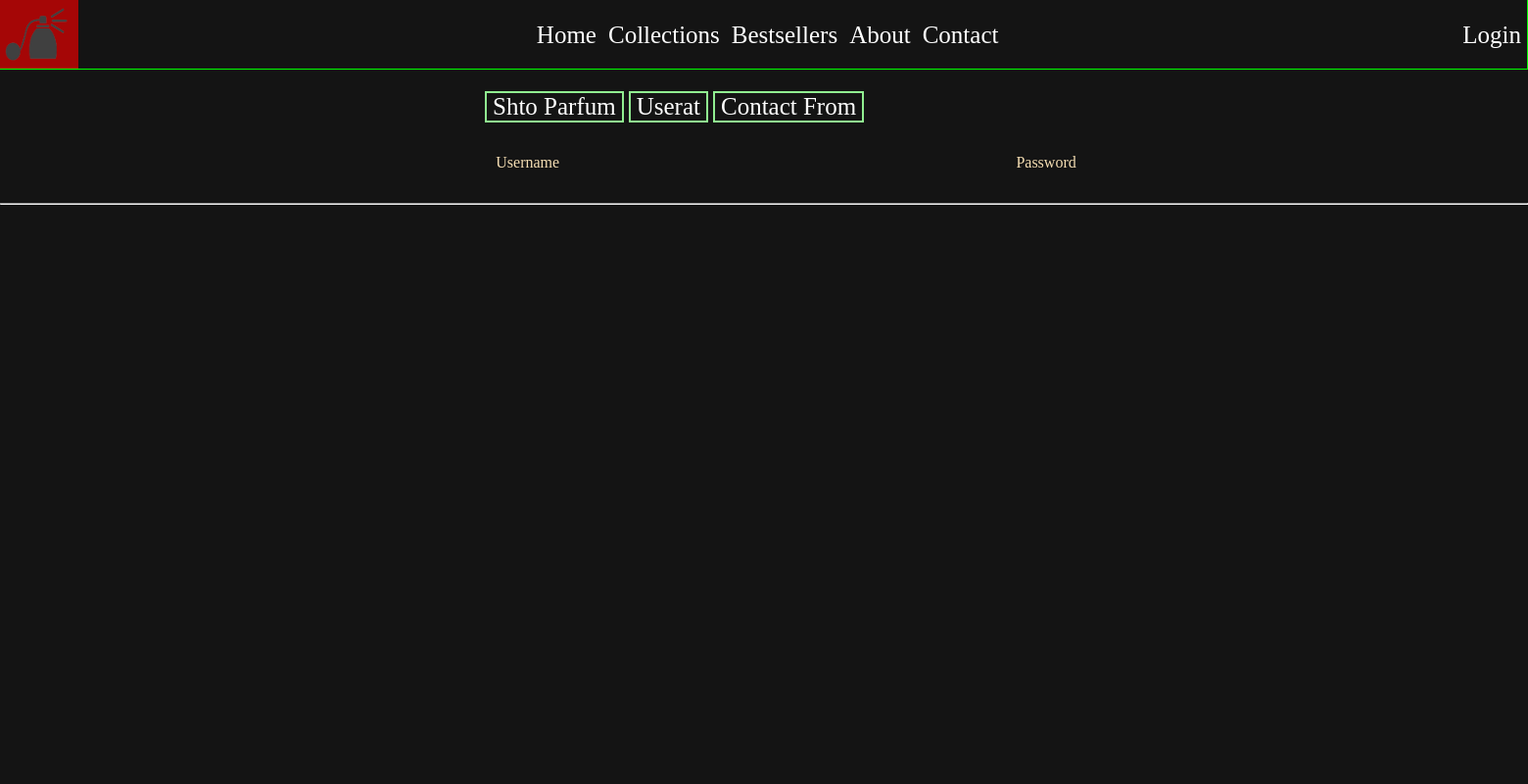
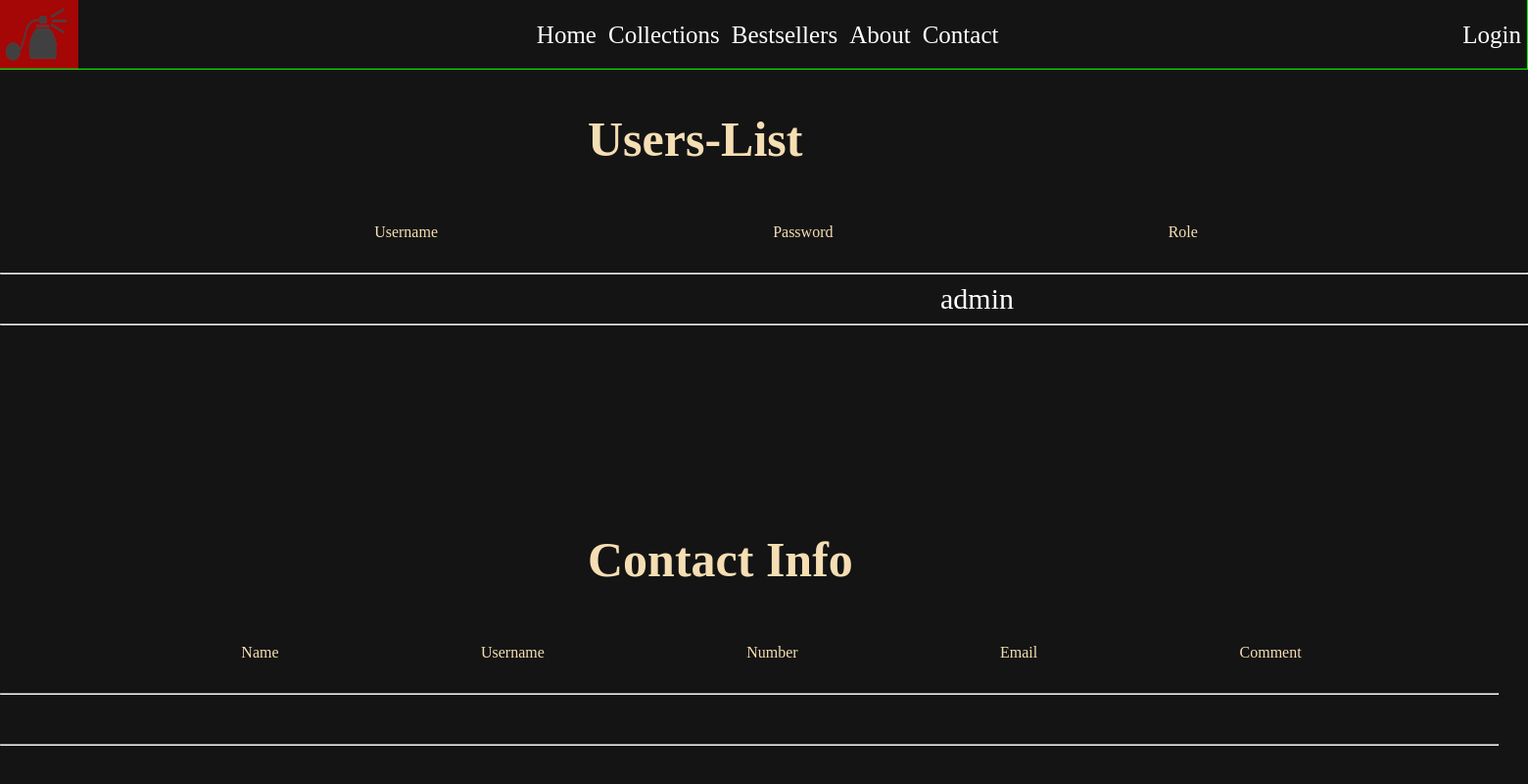
Before and after one commit to RinorPaqarizi/Projekti, a PHP site: page /dashboard.php in a window 1560 px wide. Shown: the whole page at 98% size. Run offline with PHP 8.4, Linux system fonts and the light colour scheme; tables that the repository leaves empty or names only in its code hold one stand-in row (values such as "Sample post"); data that the repository does not hold is empty.

Commit message:
php pjesa tjeter

```diff
--- a/Style/style.css
+++ b/Style/style.css
@@ -46,22 +46,10 @@
     color: green;
     border: white 2px solid;
 }
-@font-face{
-    font-family: firstDiv;
-    src: url(Fonts/LobsterTwo-Regular.ttf);
-}
 
-@font-face{
-    font-family: secondDiv;
-    src: url(Fonts/LobsterTwo-Italic.ttf);
-}
 @font-face{
     font-family: thirdDiv;
     src: url(Fonts/Rokkitt-Light.ttf);
-}
-@font-face{
-    font-family: fourthDiv;
-    src: url(Fonts/Sanctuary.ttf);
 }
 
 h1{
--- /dev/null
+++ b/Style/style5.css
@@ -0,0 +1,38 @@
+.rows{
+    padding-left: 320px;
+    color:white;
+    font-size: 30px;
+}
+.rows2{
+    padding-left: 100px;
+    color:white;
+    font-size: 30px;
+    width: 100px;
+}
+.box2{
+    position: absolute;
+    top: 500px;
+}
+.h2s{
+    color:wheat;
+    margin-left: 600px;
+    font-size: 50px;
+    width: 930px;
+}
+#form-style{
+    padding: 20px;
+    position: absolute;
+    display: flex;
+    flex-direction: column;
+    text-align: center;
+    top: 180px;
+    left: 34%;
+    border: 2px lime solid;
+    bottom: 20px;
+
+}
+#form-style>label{
+    color: white;
+    font-size: 30px;
+    padding: 7px;
+}
--- a/dashboard.php
+++ b/dashboard.php
@@ -3,40 +3,92 @@
 <head>
     <link rel="stylesheet" href="Style/style.css" type="text/css">
     <link rel="stylesheet" href="Style/style4.css" type="text/css">
+    <link rel="stylesheet" href="Style/style5.css" type="text/css">
 </head>
 <body>
     <div id="header">
         <img src="Photos/icon.PNG" alt="icon">
         <ul id="ul1">
-            <li class="li"><a href="index.html">Home</a></li>
-            <li class="li"><a href="collections.html">Collections </a></li>
-            <li class="li"><a href="bestsellers.html">Bestsellers</a></li>
-            <li class="li"><a href="about_us.html">About </a></li>
-            <li class="li"><a href="contact_us.html">Contact</a></li>
+            <li class="li"><a href="index.php">Home</a></li>
+            <li class="li"><a href="collections.php">Collections </a></li>
+            <li class="li"><a href="bestsellers.php">Bestsellers</a></li>
+            <?php if(isset($_COOKIE['logedInUser'])&&strpos($_COOKIE['logedInUser'], '1') !== false)
+           {?>
+             <li class="li"><a href="./dashboard.php">Dashboard</a></li>
+
+             <?php }?>
+
+            <li class="li"><a href="about_us.php">About </a></li>
+            <li class="li"><a href="contact_us.php">Contact</a></li>
 
         </ul>
         <ul id="ul2">
-            <li class="li"><a href="Login.html">Login</a></li>
+        <?php if(!isset($_COOKIE['logedInUser'])) {?><li class="li"><a href="Login.php">Login</a></li><?php }?>
 
         </ul>
     </div>
 
-    <div id="list-div">
-        <ul id="ul-l">
-            <li class="li-s"><a onclick="changeOption(0)">Shto Parfum</a></li>
-            <li class="li-s"><a onclick="changeOption(1)">Userat</a></li>
-            <li class="li-s"><a onclick="changeOption(2)">Contact From</a></li>
-        </ul>
+    <div class="box1">
+				<div id="users-tab">
+					<h2 class="h2s">Users-List</h2>
+					<?php
+						$dbc = mysqli_connect('localhost', 'root','', 'Login') or die("Gabim gjat lidhjes.");
 
+						$query = "SELECT * FROM users";
+						$result=mysqli_query($dbc,$query); ?>
+						<div id="log-div"class="options " >
+                          <ul class="ul-log" >
+                          <li class="cont-li"><p class="p-li">Username</p></li>
+                        <li class="cont-li"><p class="p-li">Password</p></li>
+                        <li class="cont-li"><p class="p-li">Role</p></li>
+                        </ul>
+                        <hr>
+                        </div>
+						<?php
+						while ($row = mysqli_fetch_array($result)) {
+							echo "<div class=\"list-item\">
+									<span class=\"rows\">".$row['Username']."</span>
+                                    <span  class=\"rows\">".$row['Password']."</span>
+									<span  class=\"rows\">".$row['role']."</span>
+                                    <hr/>
+								</div>";
+						}
+					?>
+				</div>
     </div>
+    <div class="box2">
+				<div id="users-tab">
+					<h2 class="h2s">Contact Info</h2>
+					<?php
+						$dbc = mysqli_connect('localhost', 'root','', 'login') or die("Gabim gjat lidhjes.");
 
-    <div id="log-div"class="options " >
-        <ul class="ul-log" >
-            <li class="cont-li"><p class="p-li">Username</p></li>
-            <li class="cont-li"><p class="p-li">Password</p></li>
-        </ul>
-        <hr>
-    </div>
+						$query = "SELECT * FROM contact";
+						$result=mysqli_query($dbc,$query); ?>
+						<div id="log-div"class="options " >
+                          <ul class="ul-log" >
+                          <li class="cont-li"><p class="p-li">Name</p></li>
+                          <li class="cont-li"><p class="p-li">Username</p></li>
+                        <li class="cont-li"><p class="p-li">Number</p></li>
+                        <li class="cont-li"><p class="p-li">Email</p></li>
+                        <li class="cont-li"><p class="p-li">Comment</p></li>
+                        </ul>
+                        <hr>
+                        </div>
+						<?php
+						while ($row = mysqli_fetch_array($result)) {
+							echo "<div class=\"list-item\">
+                                    <span class=\"rows2\">".$row['Name']."</span>
+									<span class=\"rows2\">".$row['Username']."</span>
+                                    <span  class=\"rows2\">".$row['Number']."</span>
+                                    <span class=\"rows2\">".$row['Email']."</span>
+									<span  class=\"rows2\">".$row['Comment']."</span>
+                                    <hr/>
+								</div>";
+						}
+					?>
+				</div>
+
+
 
     <div id="log-div" class="options hidden">
         <ul class="ul-log" >
```
Also changed, not shown: other parts of Style/style.css (+27 -25 lines), Login.php (+15 -21 lines), LoginForm.php (added, +43 -0 lines), LoginInfo.php (deleted, +0 -26 lines), Purch-end.php (+6 -1 lines), about_us.php (+6 -3 lines), bestsellers.php (+6 -1 lines), collections.php (+7 -2 lines), contactInput.php (added, +36 -0 lines), contact_us.php (+19 -10 lines), index.php (+5 -2 lines), js/main.js (+23 -35 lines), js/main2.js (added, +41 -0 lines), regex.php (deleted, +0 -10 lines), 2 more files.
